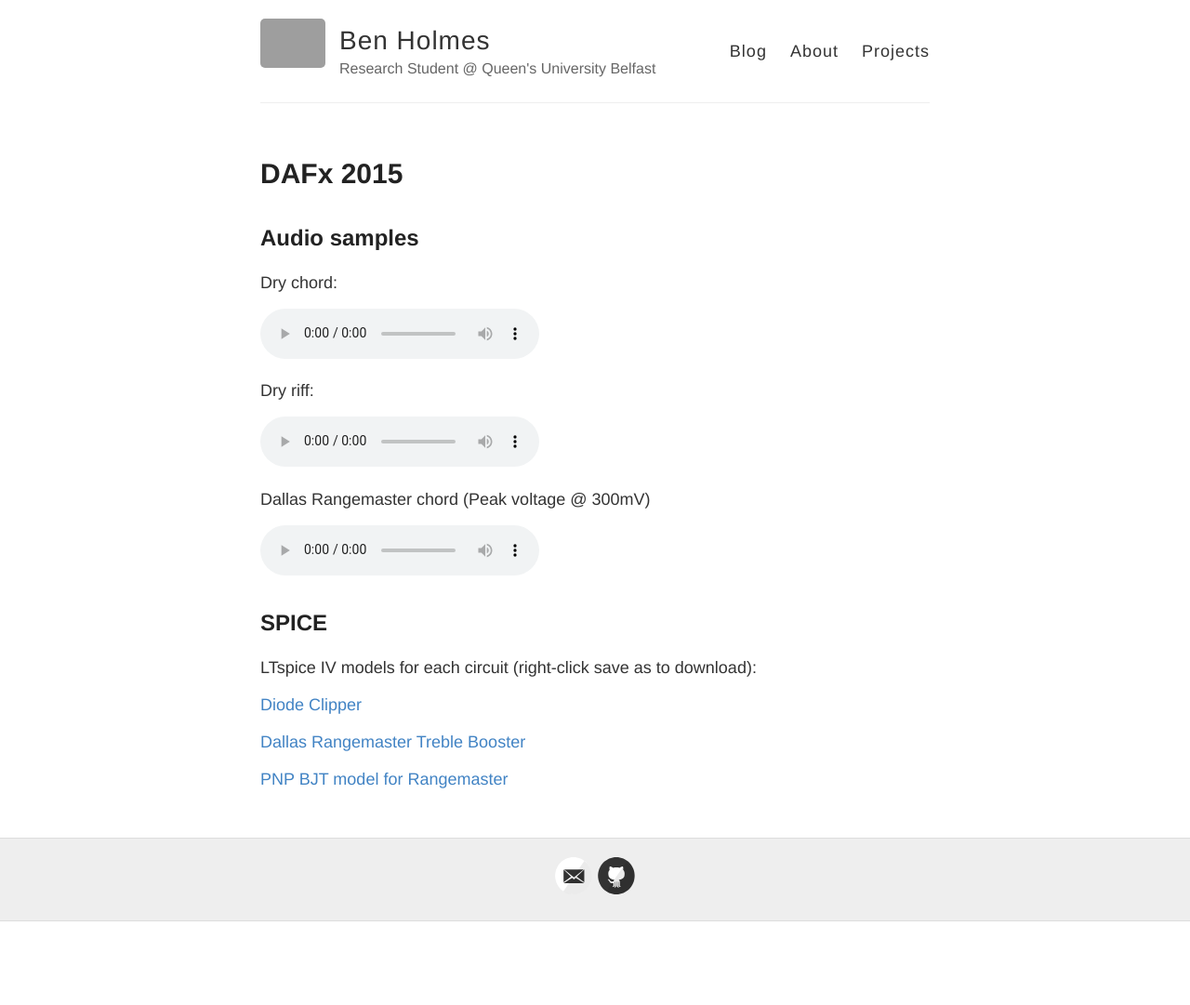
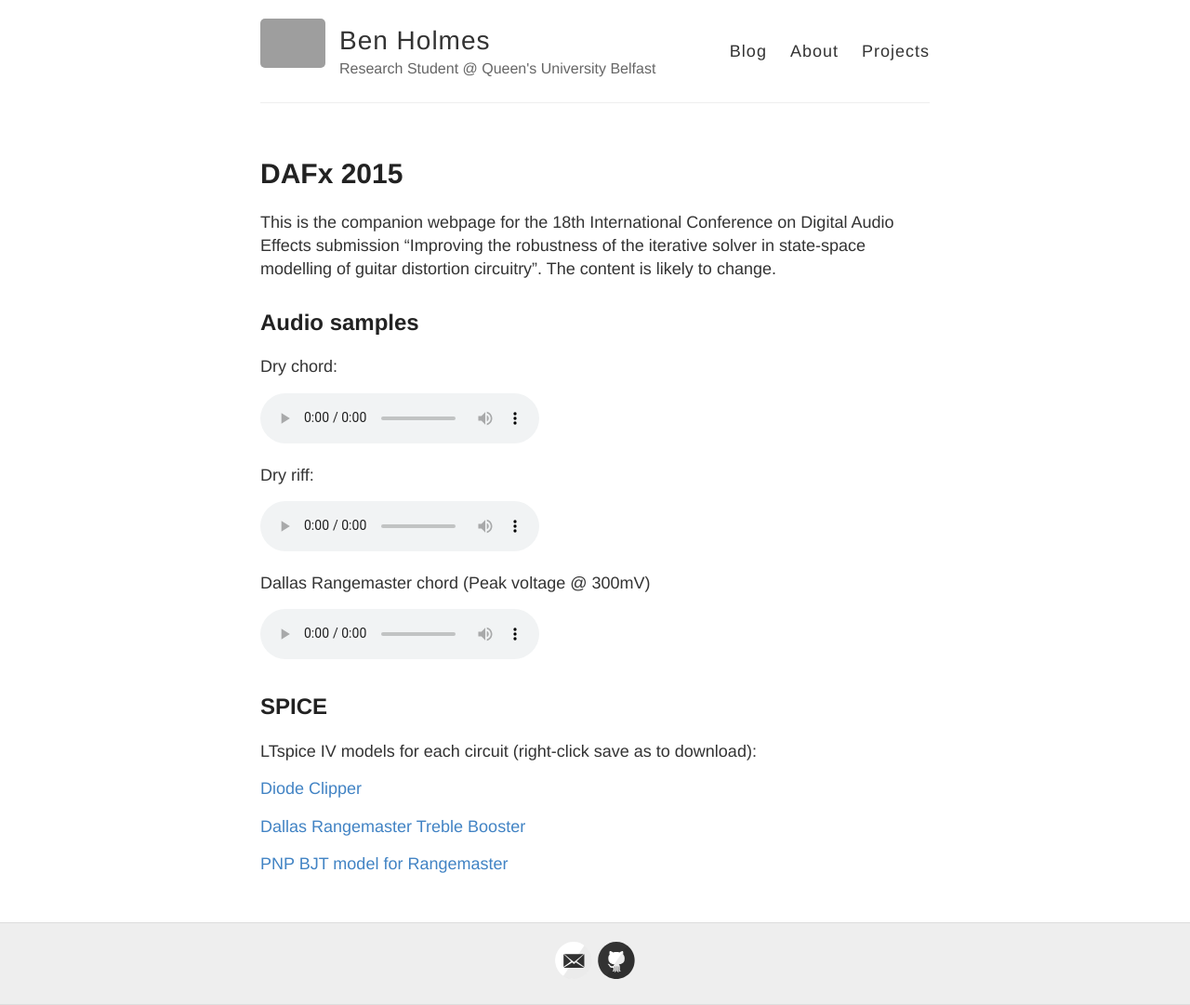
Before and after one commit to bholmesqub/DAFx15, a Jekyll site: the page built from index.md, in a window 1280 px wide. Shown: the whole page at 93% size. Built offline with Jekyll 4.4.1, drawn with Linux system fonts in a browser that asks for light colours; Markdown is read by kramdown in place of the engine named in the settings; before the commit the page ends 991 px from its top, so only the background shows below that; grey boxes are pictures that could not be loaded.

Commit message:
Updated index text

```diff
--- a/index.md
+++ b/index.md
@@ -2,6 +2,8 @@
 layout: page
 title: DAFx 2015
 ---
+
+This is the companion webpage for the 18th International Conference on Digital Audio Effects submission "Improving the robustness of the iterative solver in state-space modelling of guitar distortion circuitry". The content is likely to change.
 
 ##Audio samples
 
```
